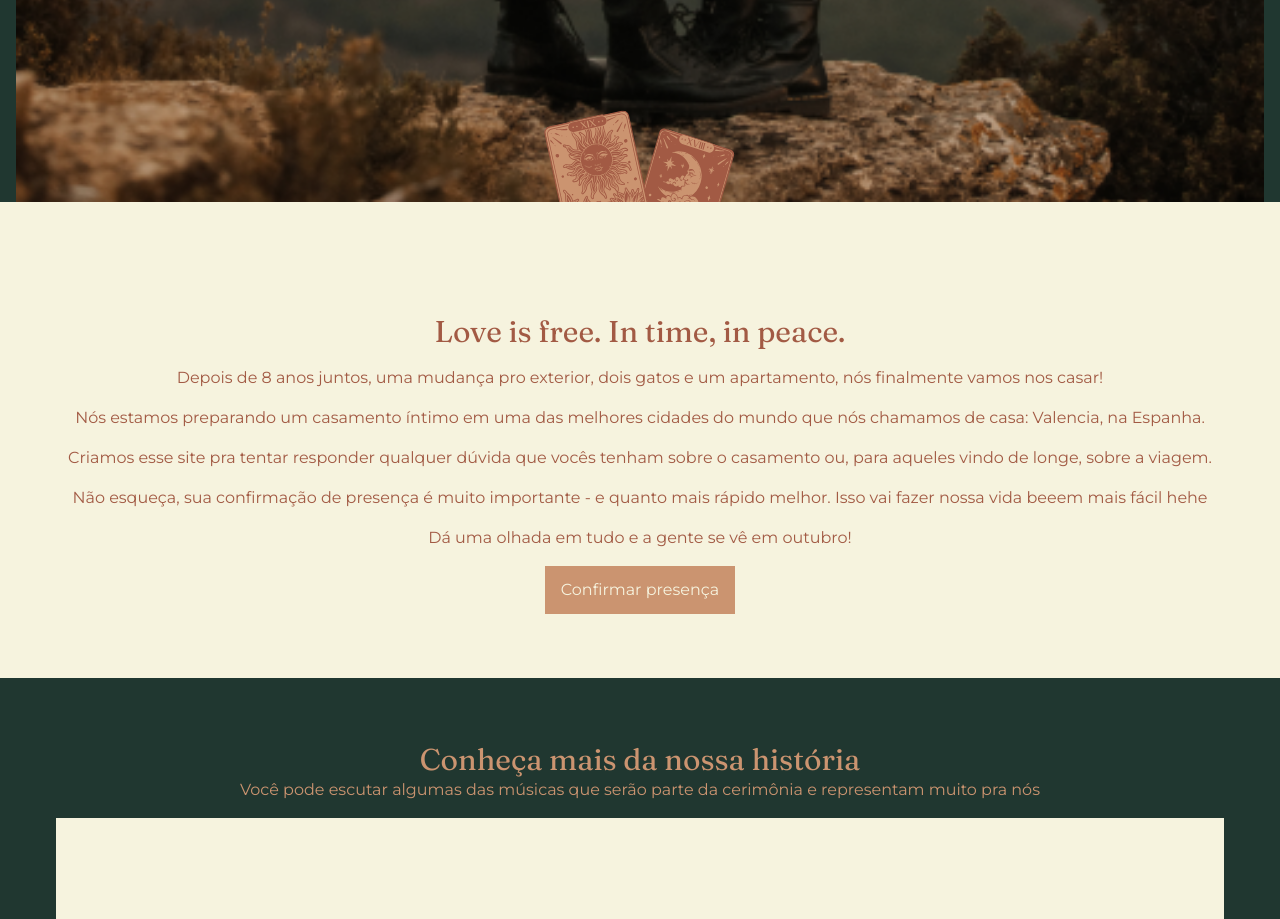
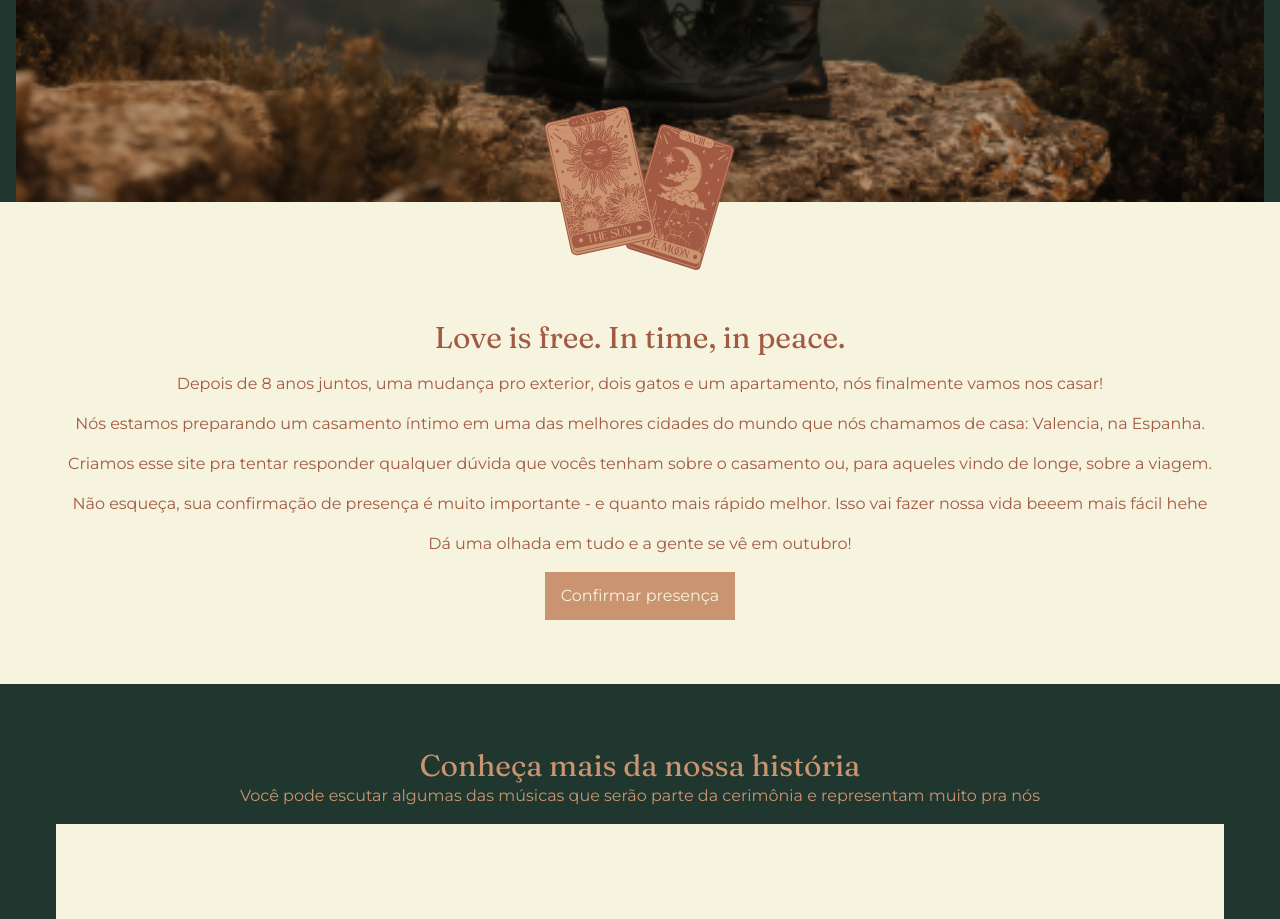
Before and after one commit to linconkusunoki/maricon, a Next.js app: page / in a window 1280 px wide. Shown: the part 1605-2524 px from the top of the page. Built offline with nearby package versions, Linux system fonts and the light colour scheme.

Commit message:
fix cards

```diff
--- a/src/app/page.js
+++ b/src/app/page.js
@@ -36,18 +36,6 @@ export default function Home() {
           </p>
         </div>
 
-        <div className="absolute bottom-0 flex justify-center w-full -translate-x-1/2 translate-y-1/2 left-1/2">
-          <img
-            src="/card-sun.svg"
-            alt="card sun"
-            className="z-20 translate-x-4 -translate-y-4 w-28"
-          />
-          <img
-            src="/card-moon.svg"
-            alt="card moon"
-            className="z-10 -translate-x-4 w-28"
-          />
-        </div>
         <img
           src="/star-1.svg"
           alt="star"
--- a/src/components/our-history.jsx
+++ b/src/components/our-history.jsx
@@ -2,7 +2,20 @@ import Link from "next/link";
 
 export function OurHistory() {
   return (
-    <section className="flex flex-col gap-4 px-4 pb-16 text-center pt-28 bg-beige">
+    <section className="flex flex-col gap-4 px-4 pt-8 pb-16 text-center bg-beige">
+      <div className="flex justify-center w-full mb-8 -mt-28">
+        <img
+          src="/card-sun.svg"
+          alt="card sun"
+          className="z-20 translate-x-4 -translate-y-4 w-28"
+        />
+        <img
+          src="/card-moon.svg"
+          alt="card moon"
+          className="z-10 -translate-x-4 w-28"
+        />
+      </div>
+
       <h2 className="text-3xl font-secondary text-earth">
         Love is free. In time, in peace.
       </h2>
```
